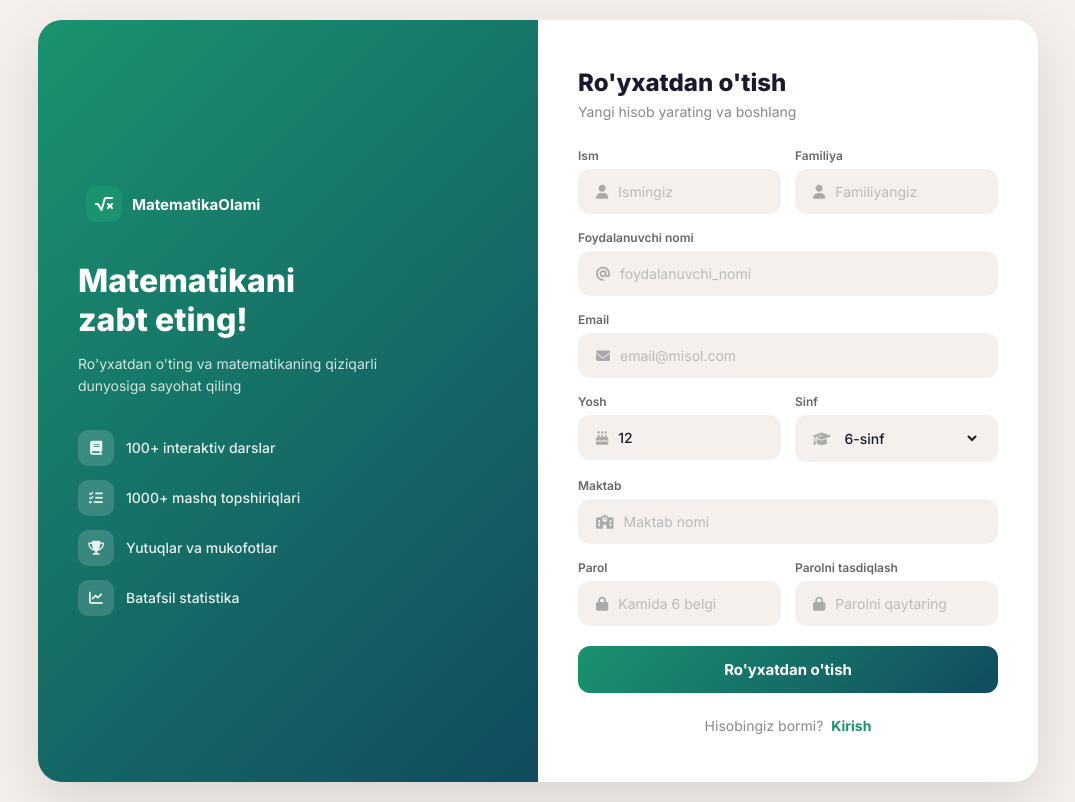
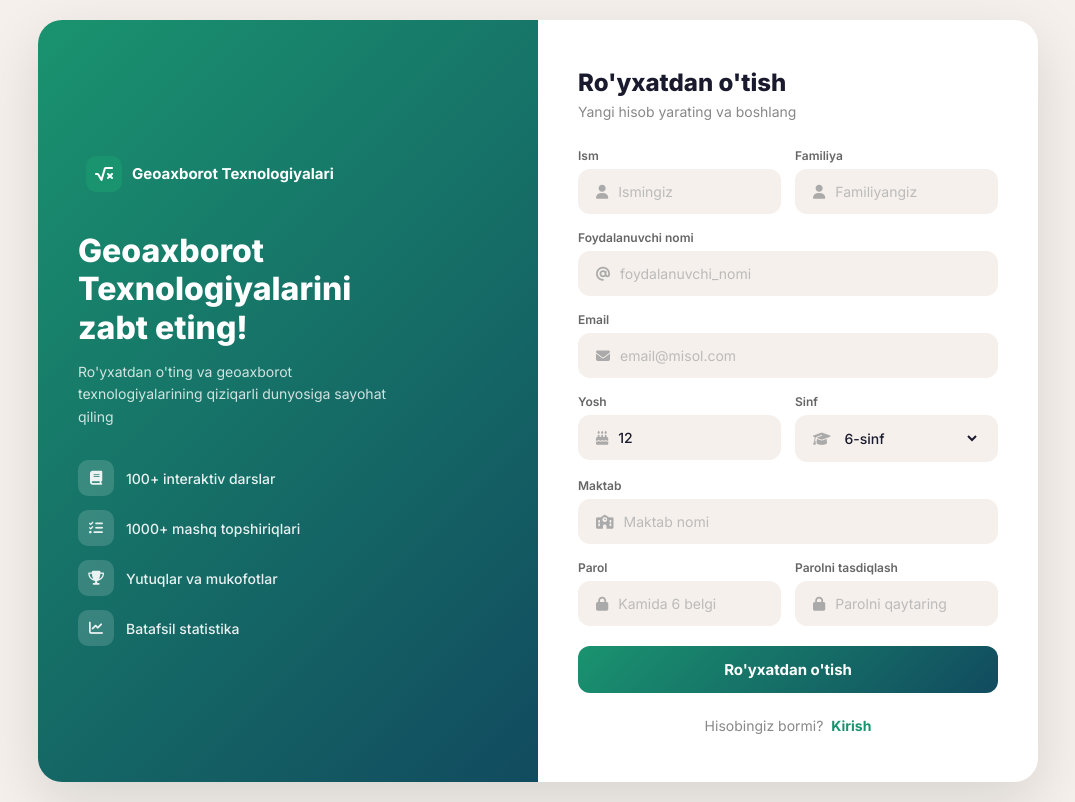
Before and after one commit to JozilovaZ/matematika_olami, a Django app: page /royxatdan-otish/ in a window 1280 px wide. Shown: the whole page, without its empty margins (102-1177 px from the left). Run offline with Django 5.2, Linux system fonts and the light colour scheme.

Commit message:
fix: kirish va ro'yxatdan o'tish sahifalarida Matematika -> Geoaxborot Texnologiyalari
Co-Authored-By: Claude Opus 4.8 <noreply@anthropic.com>

```diff
--- a/templates/kirish.html
+++ b/templates/kirish.html
@@ -4,7 +4,7 @@
 <head>
     <meta charset="UTF-8">
     <meta name="viewport" content="width=device-width, initial-scale=1.0">
-    <title>Kirish - Matematika Olami</title>
+    <title>Kirish - Geoaxborot Texnologiyalari</title>
     <link rel="stylesheet" href="{% static 'css/style.css' %}">
     <link href="https://fonts.googleapis.com/css2?family=Inter:wght@400;500;600;700;800&display=swap" rel="stylesheet">
     <link rel="stylesheet" href="https://cdnjs.cloudflare.com/ajax/libs/font-awesome/6.5.0/css/all.min.css">
@@ -18,7 +18,7 @@
                         <div class="logo-icon">
                             <i class="fas fa-square-root-variable"></i>
                         </div>
-                        <span class="logo-text" style="color: #fff;">MatematikaOlami</span>
+                        <span class="logo-text" style="color: #fff;">Geoaxborot Texnologiyalari</span>
                     </div>
                     <h1>Qaytib<br>kelganingizdan<br>xursandmiz!</h1>
                     <p>Hisobingizga kiring va o'qishni davom eting</p>
--- a/templates/royxatdan_otish.html
+++ b/templates/royxatdan_otish.html
@@ -4,7 +4,7 @@
 <head>
     <meta charset="UTF-8">
     <meta name="viewport" content="width=device-width, initial-scale=1.0">
-    <title>Ro'yxatdan o'tish - Matematika Olami</title>
+    <title>Ro'yxatdan o'tish - Geoaxborot Texnologiyalari</title>
     <link rel="stylesheet" href="{% static 'css/style.css' %}">
     <link href="https://fonts.googleapis.com/css2?family=Inter:wght@400;500;600;700;800&display=swap" rel="stylesheet">
     <link rel="stylesheet" href="https://cdnjs.cloudflare.com/ajax/libs/font-awesome/6.5.0/css/all.min.css">
@@ -18,10 +18,10 @@
                         <div class="logo-icon">
                             <i class="fas fa-square-root-variable"></i>
                         </div>
-                        <span class="logo-text" style="color: #fff;">MatematikaOlami</span>
+                        <span class="logo-text" style="color: #fff;">Geoaxborot Texnologiyalari</span>
                     </div>
-                    <h1>Matematikani<br>zabt eting!</h1>
-                    <p>Ro'yxatdan o'ting va matematikaning qiziqarli dunyosiga sayohat qiling</p>
+                    <h1>Geoaxborot<br>Texnologiyalarini<br>zabt eting!</h1>
+                    <p>Ro'yxatdan o'ting va geoaxborot texnologiyalarining qiziqarli dunyosiga sayohat qiling</p>
                     <div class="auth-features">
                         <div class="auth-feature">
                             <i class="fas fa-book"></i>
```
